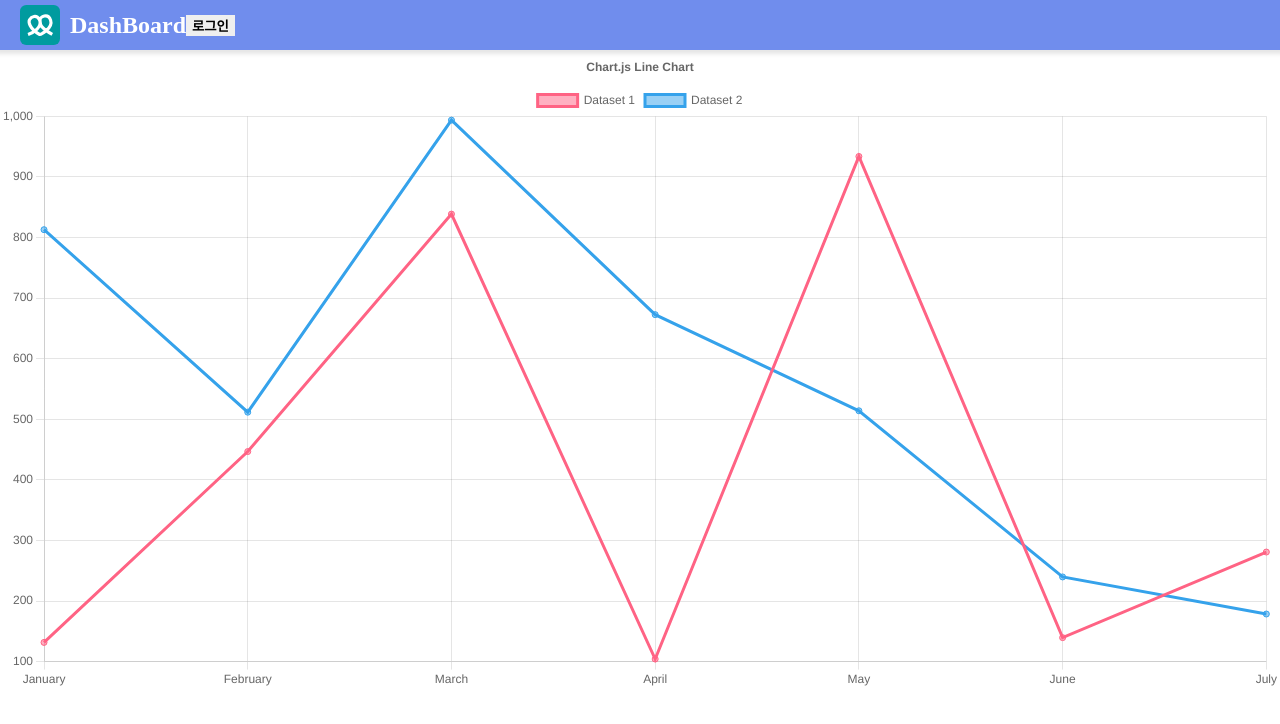
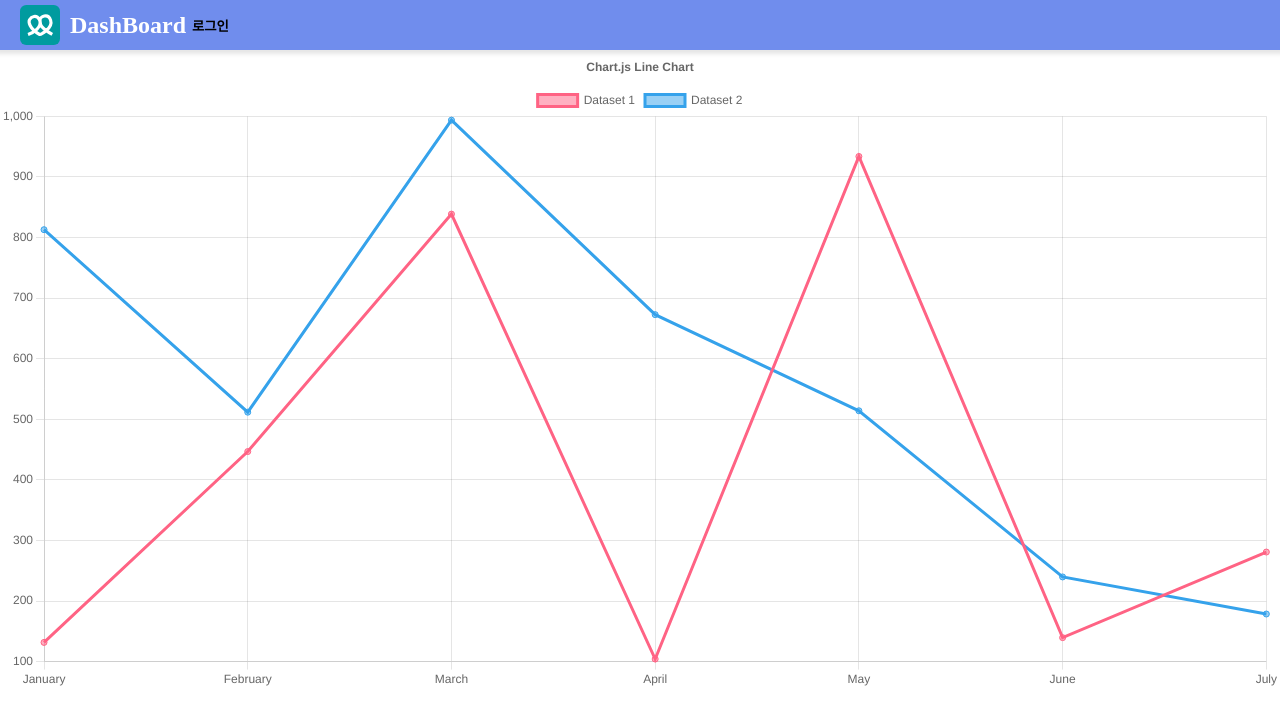
Before and after one commit to JengYoung/chartjs-dashboard, a Next.js app in the folder 3.x/next/10/: page / in a window 1280 px wide. Shown: the top 724 px of the page. Built offline with nearby package versions, Linux system fonts and the light colour scheme.

Commit message:
style: update globalStyle, theme for entire layout sizing

```diff
--- a/3.x/next/10/components/layouts/BaseLayout.tsx
+++ b/3.x/next/10/components/layouts/BaseLayout.tsx
@@ -1,4 +1,5 @@
 import React, { ReactNode } from 'react'
+import styled from 'styled-components'
 import Header from '../Header'
 
 interface IBaseLayout {
@@ -7,9 +8,16 @@ interface IBaseLayout {
 
 export function BaseLayout({ children }: IBaseLayout) {
   return (
-    <div>
+    <BaseLayout.Style>
       <Header />
       {children}
-    </div>
+    </BaseLayout.Style>
   )
 }
+
+BaseLayout.Style = styled.div`
+  display: flex;
+  height: 100%;
+  width: 100%;
+  flex-direction: column;
+`
--- a/3.x/next/10/styles/GlobalStyle.ts
+++ b/3.x/next/10/styles/GlobalStyle.ts
@@ -3,6 +3,16 @@ import reset from 'styled-reset';
 
 const GlobalStyle = createGlobalStyle`
   ${reset}
+
+  html,
+  body {
+    width: 100%;
+    height: 100%;
+  }
+
+  #__next {
+    height: 100%;
+  }
 
   * {
     box-sizing: border-box;
@@ -17,6 +27,10 @@ const GlobalStyle = createGlobalStyle`
     padding: 0;
     margin: 0;
   }
+
+  button {
+    background-color: transparent;
+  }
 `;
 
 export default GlobalStyle;
--- a/3.x/next/10/styles/theme.ts
+++ b/3.x/next/10/styles/theme.ts
@@ -41,11 +41,7 @@ export const globalTheme = {
 
   layouts: {
     header: {
-      default: {
-        mobile: {
-          height: '50px',
-        },
-      },
+      height: '50px',
     },
   },
 } as const;
```
Also changed, not shown: 3.x/next/10/types/style.ts (added, +8 -0 lines).
